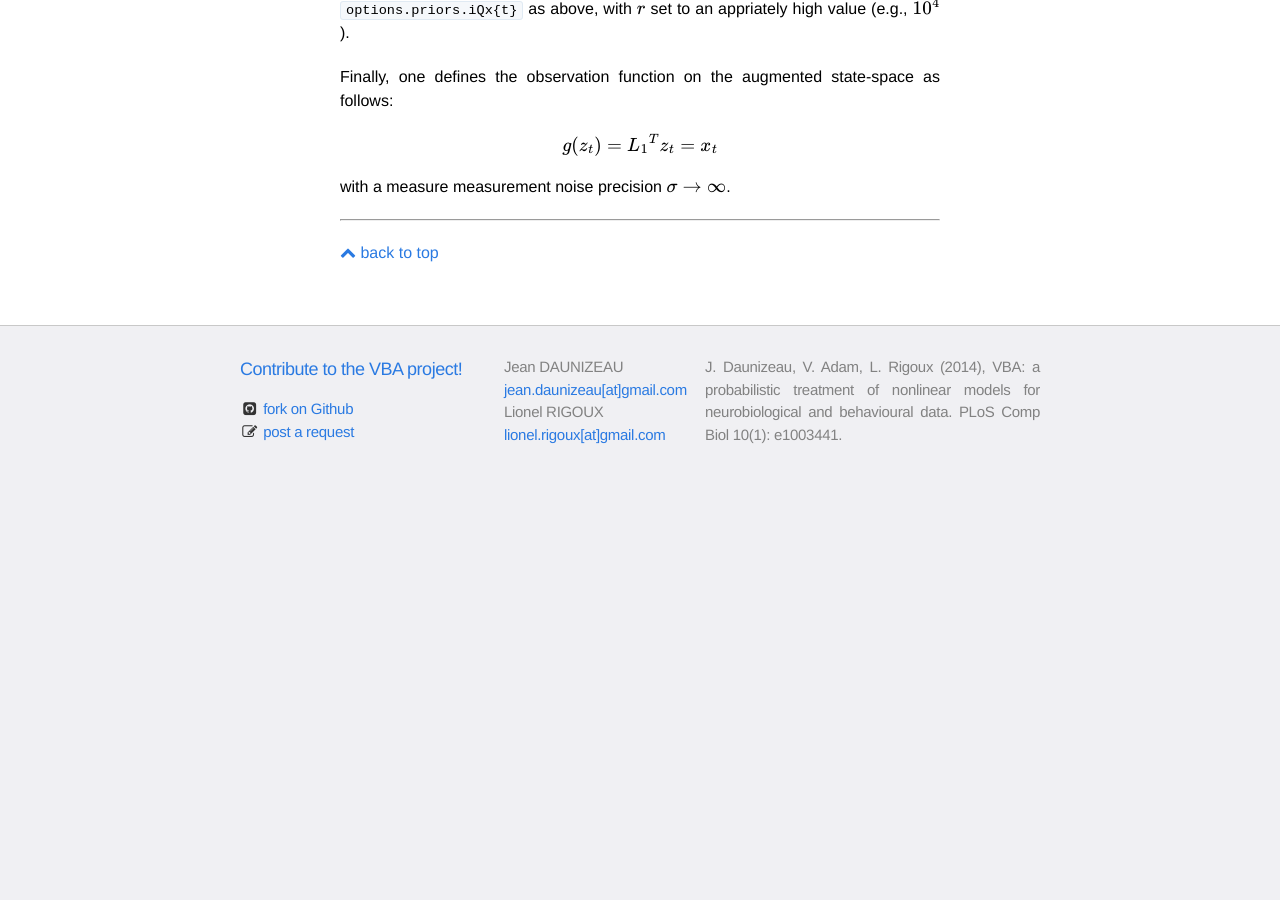
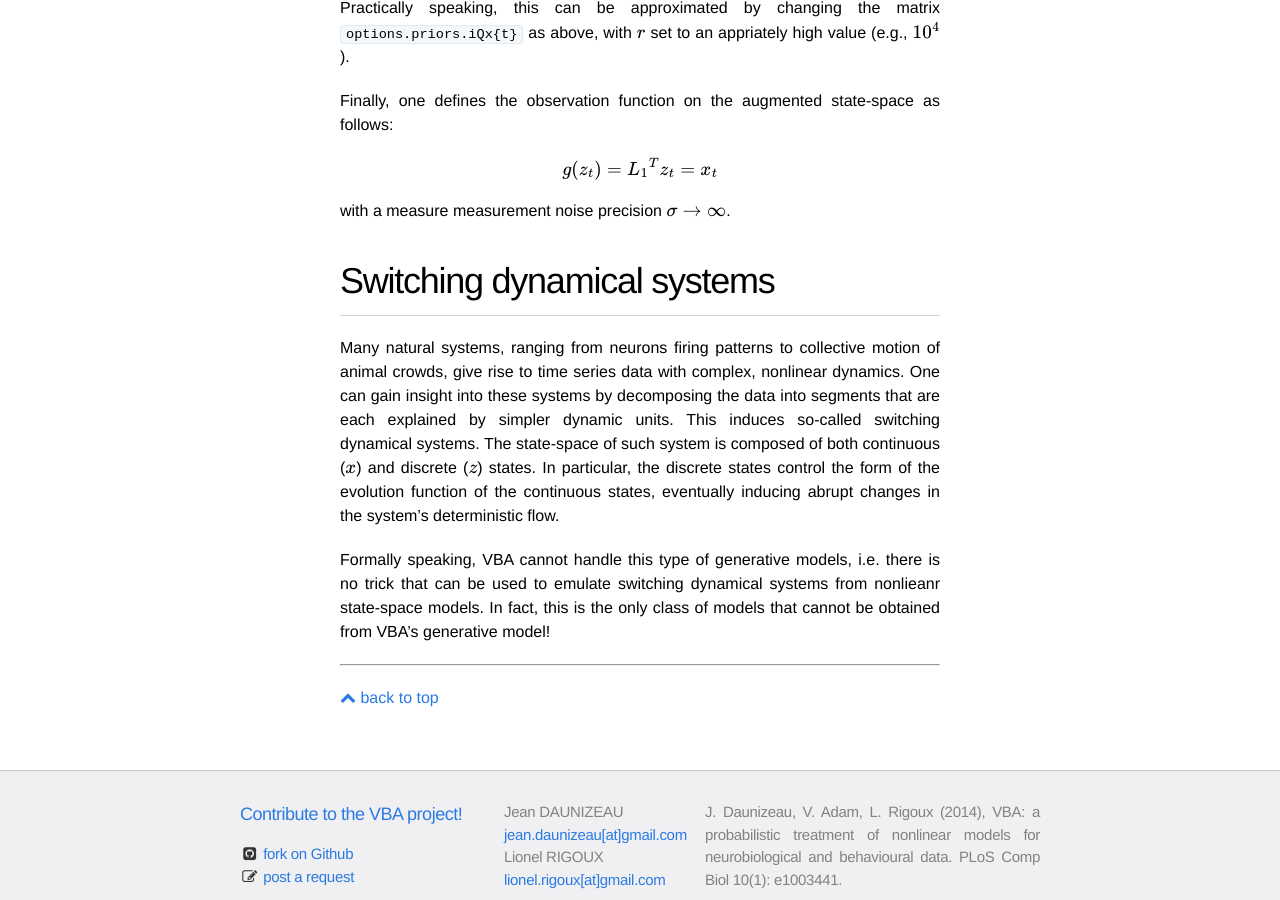
Before and after one commit to MBB-team/VBA-toolbox, a Jekyll site: the page built from _wiki/generativeModels.md, in a window 1280 px wide and 900 px high, scrolled down 4128 px. Built offline with Jekyll 4.4.1, drawn with Linux system fonts in a browser that asks for light colours; nearby versions of some CDN libraries; formulas are drawn with MathJax 3; before the commit the page ends 4619 px from its top, so only the background shows below that; some of the changed text lies outside the part shown.

Commit message:
Update generativeModels.md

```diff
--- a/_wiki/generativeModels.md
+++ b/_wiki/generativeModels.md
@@ -103,3 +103,10 @@ Finally, one defines the observation function on the augmented state-space as fo
 $$ g(z_t) = {L_1}^T z_t = x_t$$
 
 with a measure measurement noise precision $$\sigma \rightarrow \infty$$.
+
+
+# Switching dynamical systems
+
+Many natural systems, ranging from neurons firing patterns to collective motion of animal crowds, give rise to time series data with complex, nonlinear dynamics. One can gain insight into these systems by decomposing the data into segments that are each explained by simpler dynamic units. This induces so-called switching dynamical systems. The state-space of such system is composed of both continuous ($$x$$) and discrete ($$z$$) states. In particular, the discrete states control the form of the evolution function of the continuous states, eventually inducing abrupt changes in the system's deterministic flow.
+
+Formally speaking, VBA cannot handle this type of generative models, i.e. there is no trick that can be used to emulate switching dynamical systems from nonlieanr state-space models. In fact, this is the only class of models that cannot be obtained from VBA's generative model!
```
